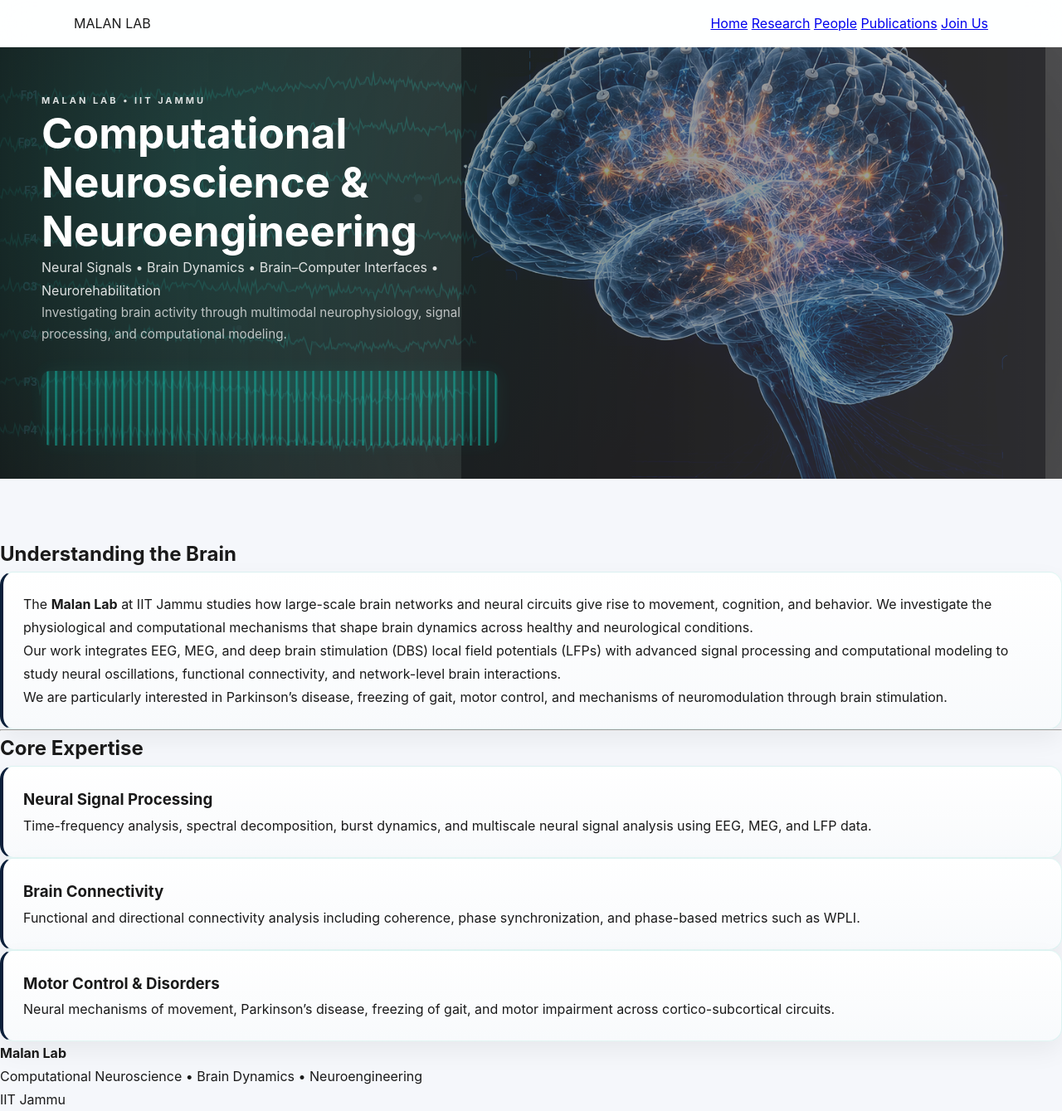
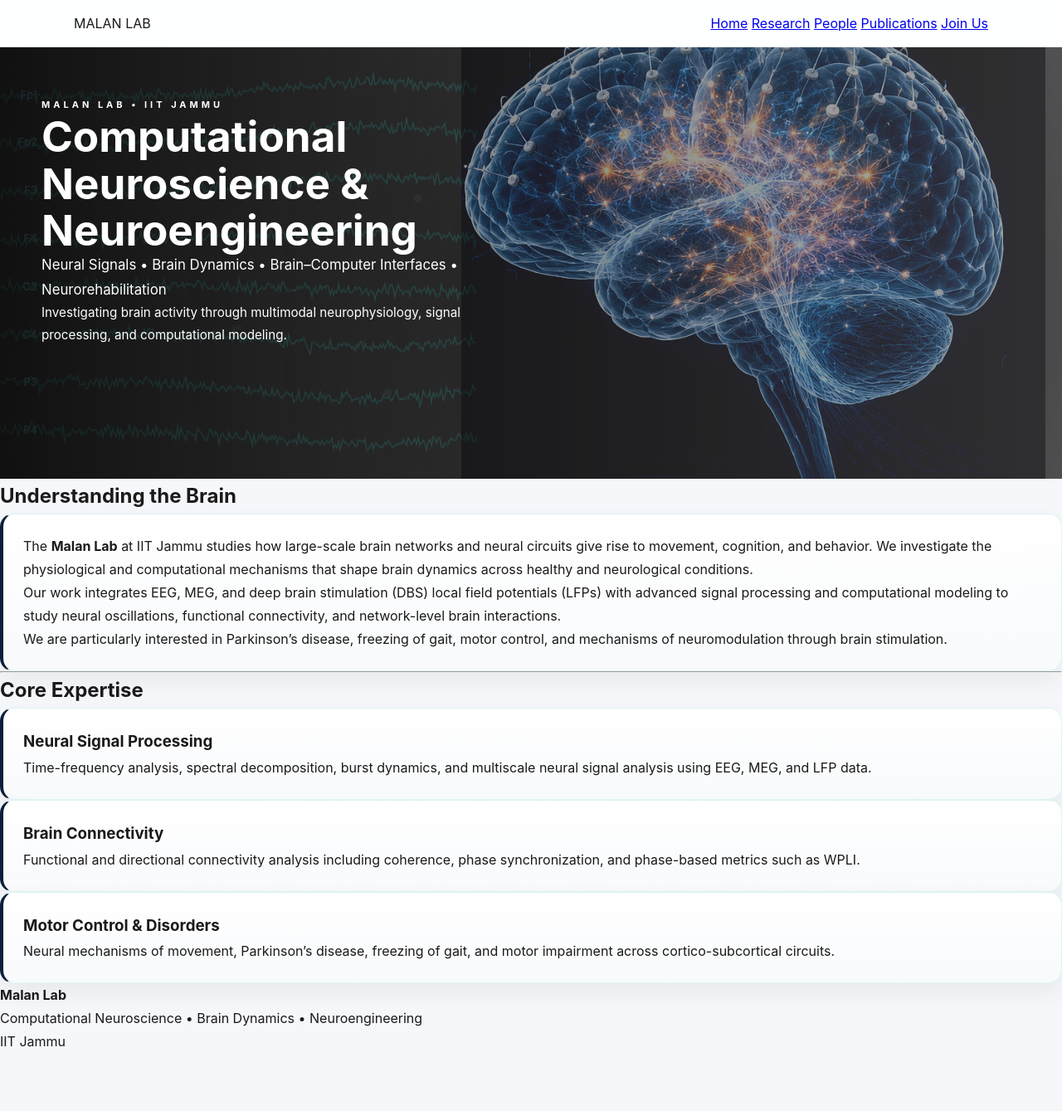
Before and after one commit to malanlab/malanlab.github.io, a Jekyll site: the page built from index.md, in a window 1280 px wide and 1339 px high. Shown: the whole window at 83% size. Built offline with Jekyll 4.4.1, drawn with Linux system fonts in a browser that asks for light colours.

Commit message:
Update style.css

```diff
--- a/assets/style.css
+++ b/assets/style.css
@@ -80,11 +80,10 @@
   width: 100%;
   min-height: 520px;
   overflow: hidden;
-  margin-bottom: 70px;
 }
 
 /* =========================
-   EEG CANVAS
+   BACKGROUND CANVAS
 ========================= */
 
 .brain-canvas {
@@ -94,13 +93,12 @@
   height: 100%;
   z-index: 1;
 
-  /* stronger signal visibility */
   opacity: 0.55;
   filter: contrast(1.25) brightness(1.05);
 }
 
 /* =========================
-   RICHER BACKGROUND (FIX #1)
+   DARK BACKDROP (keeps brain visible, text readable)
 ========================= */
 
 .hero::before {
@@ -109,21 +107,16 @@
   inset: 0;
   z-index: 2;
 
-  background: radial-gradient(
-      circle at 20% 30%,
-      rgba(20,184,166,0.20),
-      transparent 55%
-    ),
-    linear-gradient(
-      90deg,
-      rgba(0,0,0,0.80) 0%,
-      rgba(0,0,0,0.55) 40%,
-      rgba(0,0,0,0.25) 100%
-    );
+  background: linear-gradient(
+    90deg,
+    rgba(0,0,0,0.85) 0%,
+    rgba(0,0,0,0.60) 40%,
+    rgba(0,0,0,0.20) 100%
+  );
 }
 
 /* =========================
-   LEFT PANEL
+   LEFT PANEL (TOP-LEFT FIX)
 ========================= */
 
 .hero-left {
@@ -133,82 +126,84 @@
 
   z-index: 5;
 
-  padding: 55px 50px;
+  padding: 60px 50px;
+
   max-width: 650px;
 
   display: flex;
   flex-direction: column;
-  gap: 12px;
+  gap: 14px;
 
-  color: white;
-}
-
-.hero-left * {
-  color: white;
+  align-items: flex-start;
 }
 
 /* =========================
-   TEXT SIZE REDUCTION (FIX #2)
+   PURE WHITE TEXT (NO SHADING)
+========================= */
+
+.hero-left,
+.hero-left * {
+  color: #ffffff !important;
+  opacity: 1 !important;
+  text-shadow: none !important;
+}
+
+/* =========================
+   TYPOGRAPHY (CLEAN SCALE)
 ========================= */
 
 .hero-lab {
   font-size: 11px;
-  letter-spacing: 3px;
+  letter-spacing: 4px;
   font-weight: 700;
-  opacity: 0.85;
 }
 
 .hero h1 {
-  font-size: clamp(2rem, 4vw, 3.2rem); /* reduced */
-  line-height: 1.15;
+  font-size: clamp(2.2rem, 4vw, 3.4rem);
+  line-height: 1.1;
   margin: 0;
 }
 
 .tagline {
-  font-size: 1rem;
-  opacity: 0.85;
+  font-size: 1.05rem;
 }
 
 .subtitle {
   font-size: 0.95rem;
-  opacity: 0.7;
   max-width: 600px;
 }
 
 /* =========================
-   EEG SIGNAL STRIP (FIX #3)
-   bottom of hero-left
+   EEG SIGNAL BLOCK (BELOW TEXT)
 ========================= */
 
-.hero-left::after {
-  content: "";
-  display: block;
+.hero-eeg {
+  width: 100%;
+  height: 110px;
 
-  height: 90px;
-  margin-top: 18px;
+  margin-top: 10px;
+
+  border-radius: 10px;
 
   background:
     repeating-linear-gradient(
       90deg,
       rgba(20,184,166,0.0) 0px,
       rgba(20,184,166,0.0) 6px,
-      rgba(20,184,166,0.8) 7px,
+      rgba(20,184,166,0.9) 7px,
       rgba(20,184,166,0.0) 10px
     ),
     linear-gradient(
       180deg,
-      rgba(20,184,166,0.15),
+      rgba(20,184,166,0.18),
       transparent
     );
 
-  border-radius: 10px;
-
-  opacity: 0.9;
   filter: drop-shadow(0 0 10px rgba(20,184,166,0.35));
 }
 
 /* =========================
-   BRAIN IMAGE
+   BRAIN IMAGE (RIGHT SIDE)
 ========================= */
 
 .brain-image {
@@ -239,13 +234,13 @@
     padding: 40px 20px;
   }
 
-  .hero-left::after {
-    height: 70px;
-  }
-
   .brain-image {
     opacity: 0.25;
     width: 80vw;
+  }
+
+  .hero-eeg {
+    height: 80px;
   }
 }
 /* =========================
```
